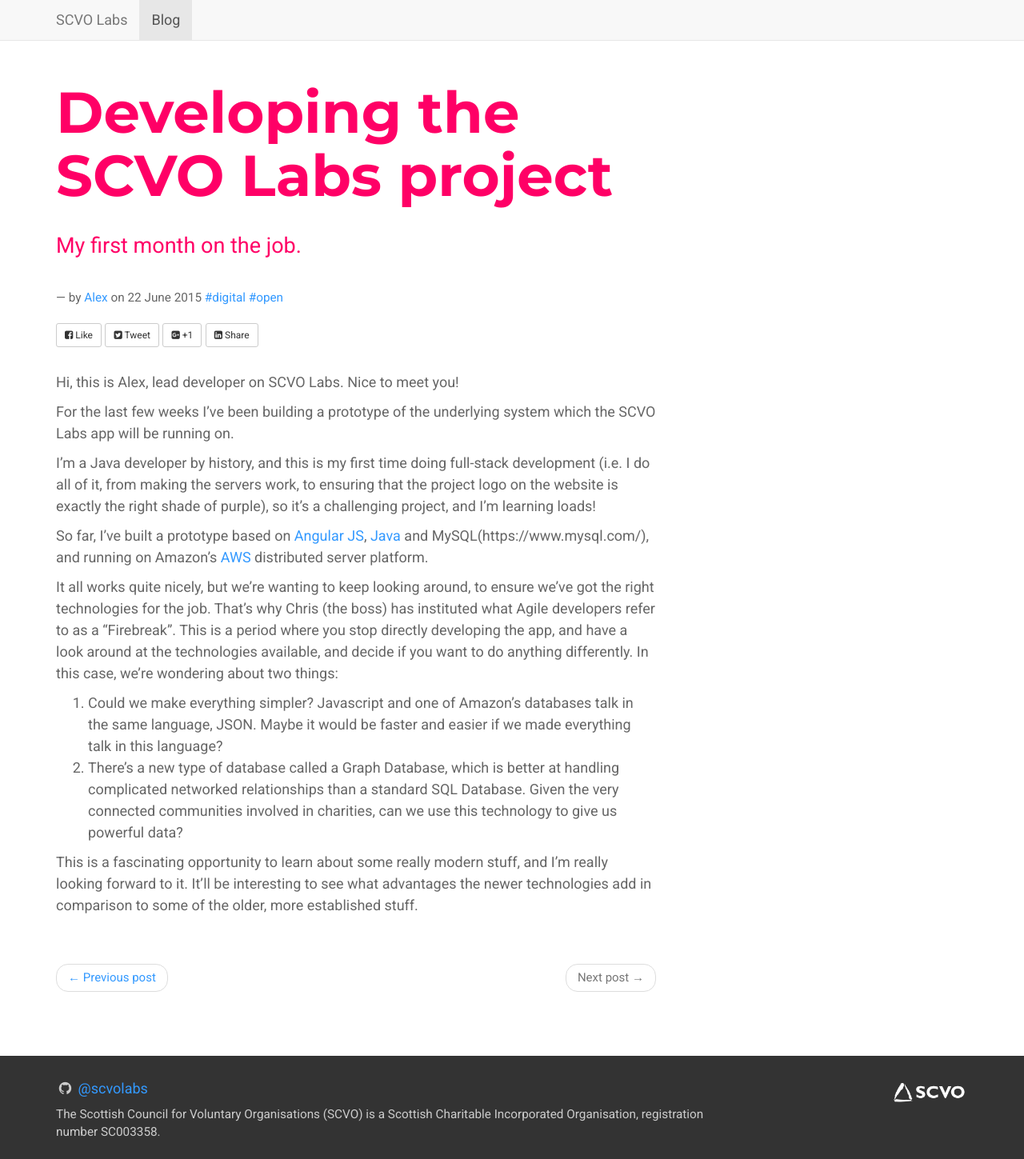
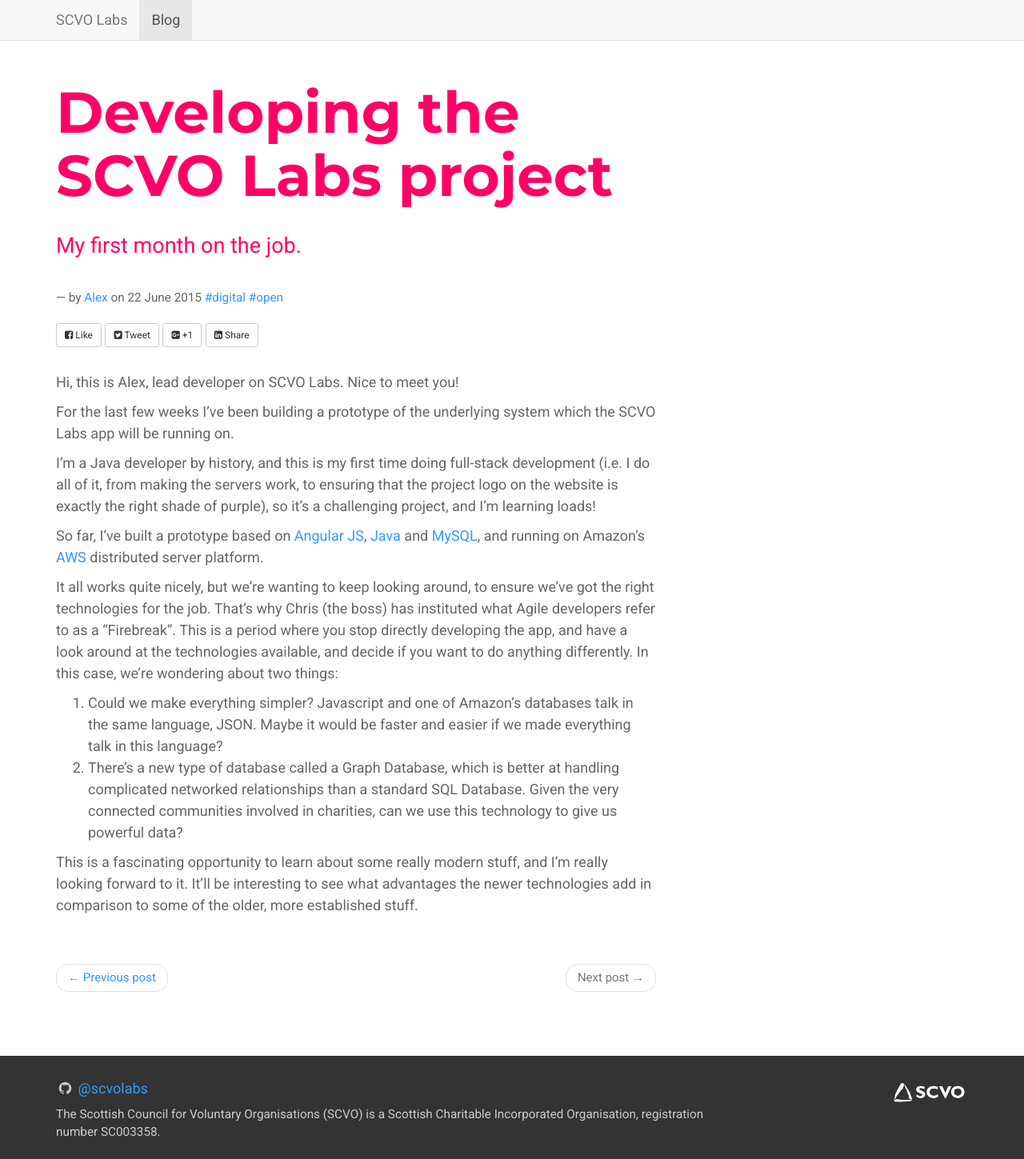
Before and after one commit to scvolabs/scvolabs-website, a Jekyll site: the page built from _posts/2015-06-22-developing-the-scvo-labs-project.md, in a window 1280 px wide. Shown: the whole page at 80% size. Built offline with Jekyll 4.4.1, drawn with Linux system fonts in a browser that asks for light colours; nearby versions of some CDN libraries; comment, search, counter and statistics services are not loaded.

Commit message:
Update 2015-06-22-developing-the-scvo-labs-project.md

```diff
--- a/_posts/2015-06-22-developing-the-scvo-labs-project.md
+++ b/_posts/2015-06-22-developing-the-scvo-labs-project.md
@@ -14,7 +14,7 @@ For the last few weeks I've been building a prototype of the underlying system w
 
 I'm a Java developer by history, and this is my first time doing full-stack development (i.e. I do all of it, from making the servers work, to ensuring that the project logo on the website is exactly the right shade of purple), so it's a challenging project, and I'm learning loads!
 
-So far, I've built a prototype based on [Angular JS](https://angularjs.org/), [Java](http://www.oracle.com/technetwork/java/javase/downloads/index.html) and MySQL(https://www.mysql.com/), and running on Amazon's [AWS](http://aws.amazon.com/) distributed server platform.
+So far, I've built a prototype based on [Angular JS](https://angularjs.org/), [Java](http://www.oracle.com/technetwork/java/javase/downloads/index.html) and [MySQL](https://www.mysql.com/), and running on Amazon's [AWS](http://aws.amazon.com/) distributed server platform.
 
 It all works quite nicely, but we're wanting to keep looking around, to ensure we've got the right technologies for the job. That's why Chris (the boss) has instituted what Agile developers refer to as a "Firebreak". This is a period where you stop directly developing the app, and have a look around at the technologies available, and decide if you want to do anything differently. In this case, we're wondering about two things:
 
```
